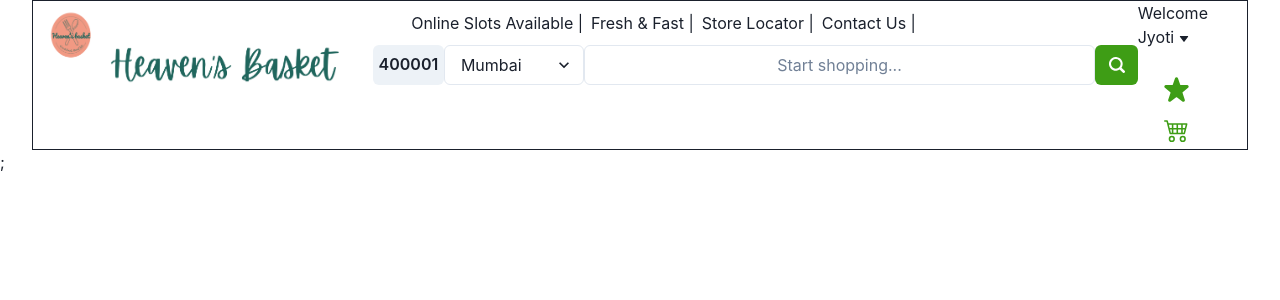
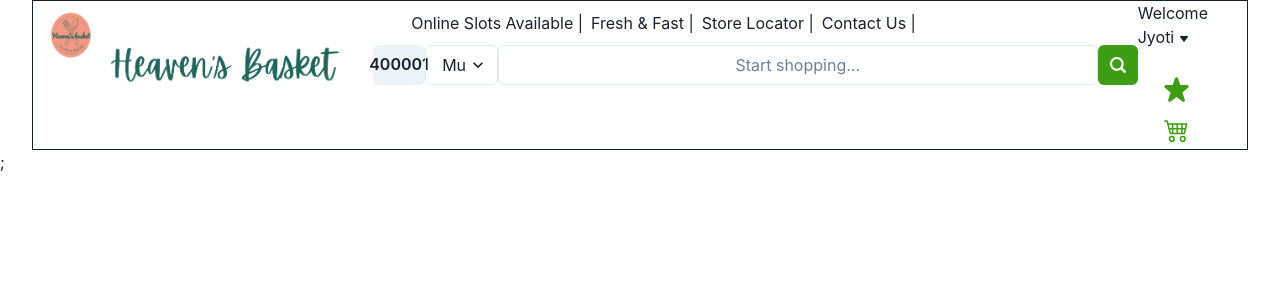
Before and after one commit to Abrar2003/Heaven-s-basket, a Next.js app in the folder heavens-basket/: page / in a window 1280 px wide. Shown: the top 300 px of the page. Built offline with nearby package versions, Linux system fonts and the light colour scheme.

Commit message:
search dropdown added

```diff
--- a/heavens-basket/components/Navbar.jsx
+++ b/heavens-basket/components/Navbar.jsx
@@ -6,12 +6,21 @@
   Input,
   Select,
   Text,
+  Tooltip,
+  useDisclosure,
+  MenuItem,
+  Menu,
+  MenuButton,
+  MenuList,
 } from "@chakra-ui/react";
 import React from "react";
 import { Search2Icon, StarIcon, TriangleDownIcon } from "@chakra-ui/icons";
+import { ChevronDownIcon, ChevronUpIcon } from "@chakra-ui/icons";
 import { BsCart4 } from "react-icons/bs";
+import Dropdown from "./SearchDropdown";
 
 export const Navbar = () => {
+  const { isOpen, onOpen, onClose } = useDisclosure();
   return (
     <Box display="flex" m={"auto"} border="1px">
       <Image src="Logo.png" w={"28%"} h="120px" />
@@ -32,7 +41,37 @@
             <option value="Thane">Thane</option>
             <option value="Kolkata">Kolkata</option>
           </Select>
-          <Input textAlign={"center"} placeholder="Start shopping..." />
+          {/* <Menu isOpen={isOpen}>
+            <MenuButton
+              variant="ghost"
+              onMouseEnter={onOpen}
+              onMouseLeave={onClose}
+            >
+              <Input
+                textAlign={"center"}
+                w={"600px"}
+                placeholder="Start shopping..."
+              />
+            </MenuButton>
+            <MenuList
+              onMouseEnter={onOpen}
+              onMouseLeave={onClose}
+              w={"850px"}
+              border={"3px solid #3e9d15"}
+            >
+              <MenuItem>Menu Item 1</MenuItem>
+              <MenuItem>Menu Item 2</MenuItem>
+              <MenuItem>Menu Item 3</MenuItem>
+              <MenuItem>Menu Item 4</MenuItem>
+              <MenuItem>Menu Item 3</MenuItem>
+              <MenuItem>Menu Item 3</MenuItem>
+              <MenuItem>Menu Item 3</MenuItem>
+              <MenuItem>Menu Item 3</MenuItem>
+              <MenuItem>Menu Item 3</MenuItem>
+              <MenuItem>Menu Item 3</MenuItem>
+            </MenuList>
+          </Menu> */}
+          <Dropdown />
           <Button bgColor={"#3e9d15"} color="white">
             <Search2Icon />
           </Button>
--- /dev/null
+++ b/heavens-basket/components/SearchDropdown.jsx
@@ -0,0 +1,41 @@
+import {
+  useDisclosure,
+  MenuItem,
+  Menu,
+  MenuButton,
+  MenuList,
+  Input,
+} from "@chakra-ui/react";
+import { ChevronDownIcon, ChevronUpIcon } from "@chakra-ui/icons";
+
+export default function searchDropdown() {
+  const { isOpen, onOpen, onClose } = useDisclosure();
+  return (
+    <Menu isOpen={isOpen}>
+      <MenuButton variant="ghost" onMouseEnter={onOpen} onMouseLeave={onClose}>
+        <Input
+          textAlign={"center"}
+          w={"600px"}
+          placeholder="Start shopping..."
+        />
+      </MenuButton>
+      <MenuList
+        onMouseEnter={onOpen}
+        onMouseLeave={onClose}
+        w={"850px"}
+        border={"3px solid #3e9d15"}
+      >
+        <MenuItem>Menu Item 1</MenuItem>
+        <MenuItem>Menu Item 2</MenuItem>
+        <MenuItem>Menu Item 3</MenuItem>
+        <MenuItem>Menu Item 4</MenuItem>
+        <MenuItem>Menu Item 3</MenuItem>
+        <MenuItem>Menu Item 3</MenuItem>
+        <MenuItem>Menu Item 3</MenuItem>
+        <MenuItem>Menu Item 3</MenuItem>
+        <MenuItem>Menu Item 3</MenuItem>
+        <MenuItem>Menu Item 3</MenuItem>
+      </MenuList>
+    </Menu>
+  );
+}
--- a/heavens-basket/pages/index.js
+++ b/heavens-basket/pages/index.js
@@ -1,10 +1,12 @@
 import { Box } from "@chakra-ui/react";
+import Dropdown from "../components/SearchDropdown";
 import { Navbar } from "../components/Navbar";
 
 export default function Home() {
   return (
     <Box w={"95%"} m={"auto"}>
       <Navbar />
+      {/* <Dropdown /> */}
     </Box>
   );
 }
```
